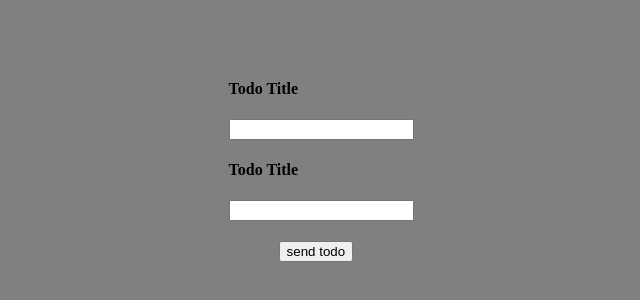
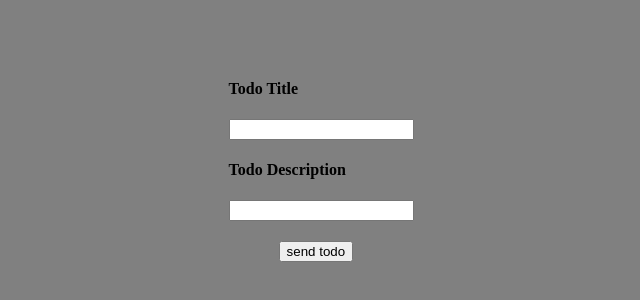
Before and after one commit to ayushm001/Backend-Node.js-with-Express.js, a website: page week-3/TODO-APP/index.html in a window 1280 px wide. Shown: the part 148-448 px from the top of the page, 285-925 px from the left. Drawn offline with Linux system fonts and the light colour scheme.

Commit message:
Update index.html

```diff
--- a/week-3/TODO-APP/index.html
+++ b/week-3/TODO-APP/index.html
@@ -7,14 +7,19 @@
     <link rel="stylesheet" href="style.css">
 
 </head>
+
 <script>
-    function onPress() {
+
+    function onPress  () {
         alert("Hello")
     }
+
 </script>
+
+
 <body style="background-color: grey;">
 
-<div class="main" style="margin-top: 18%;  margin-left: 40%">
+<div class="main" style="margin-top: 18%;  margin-left: 40% ; ">
 
     <div class="ct1">
         <h4> Todo Title</h4>
@@ -23,7 +28,7 @@
 
 
      <div class="ct2">
-        <h4> Todo Title</h4>
+        <h4> Todo Description </h4>
         <input type="text" id="title">
      </div>
 
```
